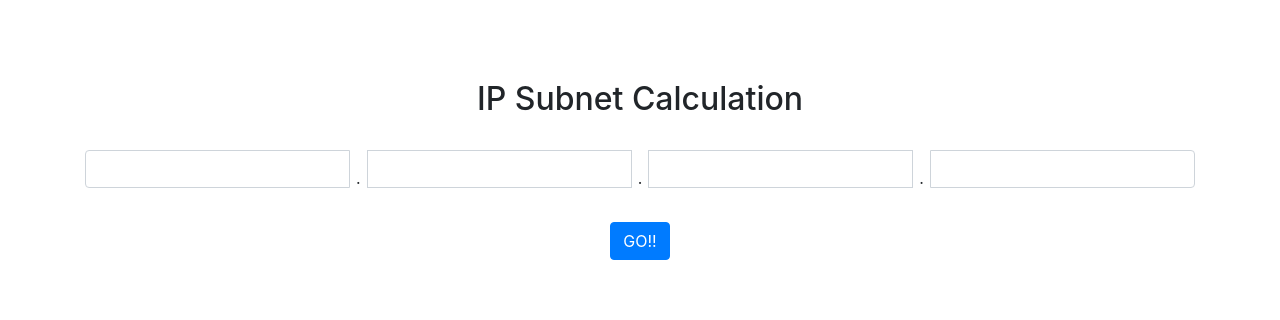
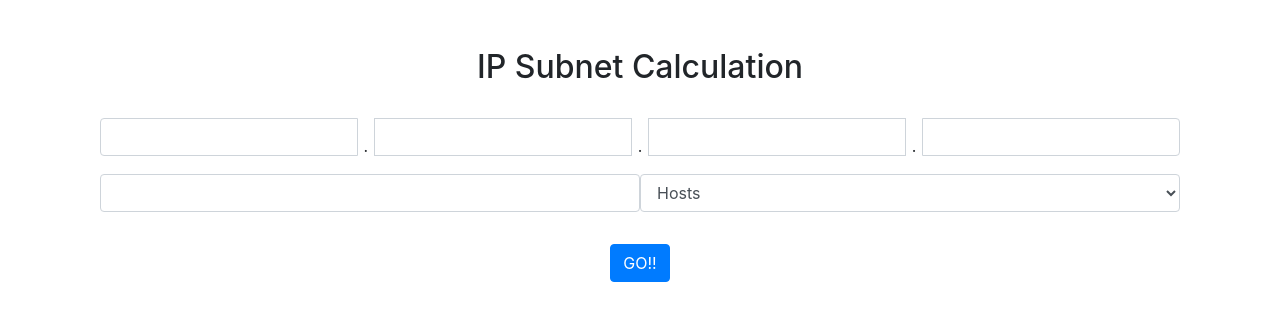
Before and after one commit to dacharat/IP-subnet-calculator, a React (Create React App) app: page / in a window 1280 px wide. Shown: the top 320 px of the page. Built offline with nearby package versions, Linux system fonts and the light colour scheme.

Commit message:
:fireworks: can correct value of IP and number of host in state

```diff
--- a/package.json
+++ b/package.json
@@ -10,7 +10,7 @@
     "styled-components": "^4.1.1"
   },
   "scripts": {
-    "start": "react-scripts start",
+    "start": "PORT=7777 react-scripts start",
     "build": "react-scripts build",
     "test": "react-scripts test",
     "eject": "react-scripts eject"
--- a/src/App.js
+++ b/src/App.js
@@ -1,12 +1,12 @@
 import React, { Component } from 'react';
 import './App.css';
-import IPInput from './components/ip_input'
+import Home from './home'
 
 class App extends Component {
   render() {
     return (
       <div className="App">
-          <IPInput />
+          <Home />
       </div>
     );
   }
--- /dev/null
+++ b/src/components/host_input.js
@@ -0,0 +1,53 @@
+import React from "react";
+import { ChooseHosts, Input } from "./styled";
+
+class HostInput extends React.Component {
+  state = {
+    hosts: {
+      type: "host",
+      number: 0
+    }
+  };
+
+  typeChange = e => {
+    this.setState(
+      {
+        hosts: {
+          type: e.target.value,
+          number: this.state.hosts.number
+        }
+      },
+      () => {
+        this.props.callback(this.state.hosts);
+      }
+    );
+  };
+
+  numberChange = e => {
+    this.setState(
+      {
+        hosts: {
+          type: this.state.hosts.type,
+          number: e.target.value
+        }
+      },
+      () => {
+        this.props.callback(this.state.hosts);
+      }
+    );
+  };
+
+  render() {
+    return (
+      <ChooseHosts className="container">
+        <Input className="form-control" type="number" onChange={this.numberChange} />
+        <select className="form-control" onChange={this.typeChange}>
+          <option>Hosts</option>
+          <option>Networks</option>
+        </select>
+      </ChooseHosts>
+    );
+  }
+}
+
+export default HostInput;
--- a/src/components/ip_input.js
+++ b/src/components/ip_input.js
@@ -1,33 +1,115 @@
 import React from "react";
-import styled from "styled-components";
-
-const Component = styled.div`
-  padding-top: 5em;
-`;
-const InputInline = styled.div``;
-const Button = styled.button`
-  margin: 2em;
-`;
-const Point = styled.span`
-  padding: 0.975rem 0.375rem 0em 0.375rem;
-`;
+import { InputInline, Point, Input } from "./styled";
 
 class IPInput extends React.Component {
+  constructor(props) {
+    super(props);
+    this.state = {
+      ip: {
+        first: 0,
+        second: 0,
+        third: 0,
+        fourth: 0
+      }
+    };
+  }
+
+  firstValueInput = e => {
+    this.setState(
+      {
+        ip: {
+          first: e.target.value,
+          second: this.state.ip.second,
+          third: this.state.ip.third,
+          fourth: this.state.ip.fourth
+        }
+      },
+      () => {
+        this.props.callback(this.state.ip);
+      }
+    );
+  };
+
+  secondValueInput = e => {
+    this.setState(
+      {
+        ip: {
+          first: this.state.ip.first,
+          second: e.target.value,
+          third: this.state.ip.third,
+          fourth: this.state.ip.fourth
+        }
+      },
+      () => {
+        this.props.callback(this.state.ip);
+      }
+    );
+  };
+
+  thirdValueInput = e => {
+    this.setState(
+      {
+        ip: {
+          first: this.state.ip.first,
+          second: this.state.ip.second,
+          third: e.target.value,
+          fourth: this.state.ip.fourth
+        }
+      },
+      () => {
+        this.props.callback(this.state.ip);
+      }
+    );
+  };
+
+  fourthValueInput = e => {
+    this.setState(
+      {
+        ip: {
+          first: this.state.ip.first,
+          second: this.state.ip.second,
+          third: this.state.ip.third,
+          fourth: e.target.value
+        }
+      },
+      () => {
+        this.props.callback(this.state.ip);
+      }
+    );
+  };
+
   render() {
     return (
-      <Component className="container">
-      <h2>IP Subnet Calculation</h2><br />
+      <div className="container">
+        <h2>IP Subnet Calculation</h2>
+        <br />
         <InputInline className="input-group">
-          <input className="form-control" type="number" />
+          <Input
+            className="form-control"
+            type="number"
+            name="first"
+            onChange={this.firstValueInput}
+          />
           <Point>.</Point>
-          <input className="form-control" type="number" />
+          <Input
+            className="form-control"
+            type="number"
+            onChange={this.secondValueInput}
+          />
           <Point>.</Point>
-          <input className="form-control" type="number" />
+          <Input
+            className="form-control"
+            type="number"
+            onChange={this.thirdValueInput}
+          />
           <Point>.</Point>
-          <input className="form-control" type="number" />
+          <Input
+            className="form-control"
+            type="number"
+            onChange={this.fourthValueInput}
+          />
         </InputInline>
-        <Button className="btn btn-primary">GO!!</Button>
-      </Component>
+      </div>
     );
   }
 }
--- /dev/null
+++ b/src/components/styled.js
@@ -0,0 +1,19 @@
+import styled from 'styled-components'
+
+export const Component = styled.div`
+  padding-top: 3em;
+`;
+export const InputInline = styled.div``;
+export const ChooseHosts = styled.div`
+  display: flex;
+  margin-top: 1em;
+`;
+export const Button = styled.button`
+  margin: 2em;
+`;
+export const Point = styled.span`
+  padding: 0.975rem 0.375rem 0em 0.375rem;
+`;
+export const Input = styled.input`
+  text-align: center;
+`;
--- /dev/null
+++ b/src/home.js
@@ -0,0 +1,41 @@
+import React from "react";
+import { Component, Button } from "./components/styled";
+import IPInput from "./components/ip_input";
+import HostInput from "./components/host_input";
+
+class Home extends React.Component {
+  constructor(props) {
+    super(props);
+    this.state = {
+      ip: {},
+      hosts: {}
+    };
+  }
+
+  callbackIP = newIP => {
+    this.setState({
+      ip: newIP
+    });
+  };
+
+  callbackHost = value => {
+    this.setState({ hosts: value });
+  };
+
+  componentDidUpdate() {
+    console.log(this.state.ip);
+    console.log(this.state.hosts);
+  }
+
+  render() {
+    return (
+      <Component className="container">
+        <IPInput callback={this.callbackIP} />
+        <HostInput callback={this.callbackHost}/>
+        <Button className="btn btn-primary">GO!!</Button>
+      </Component>
+    );
+  }
+}
+
+export default Home;
```
